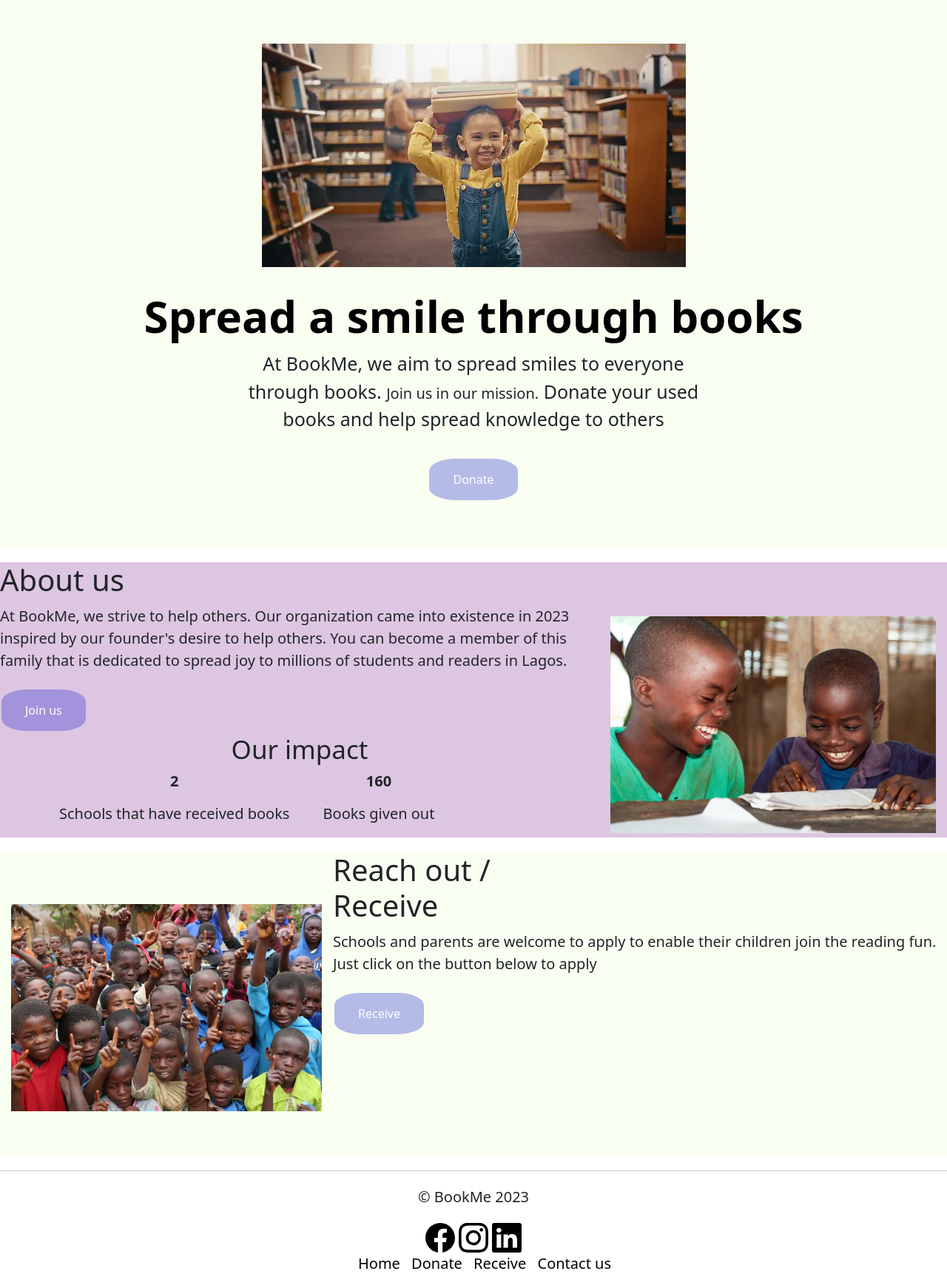
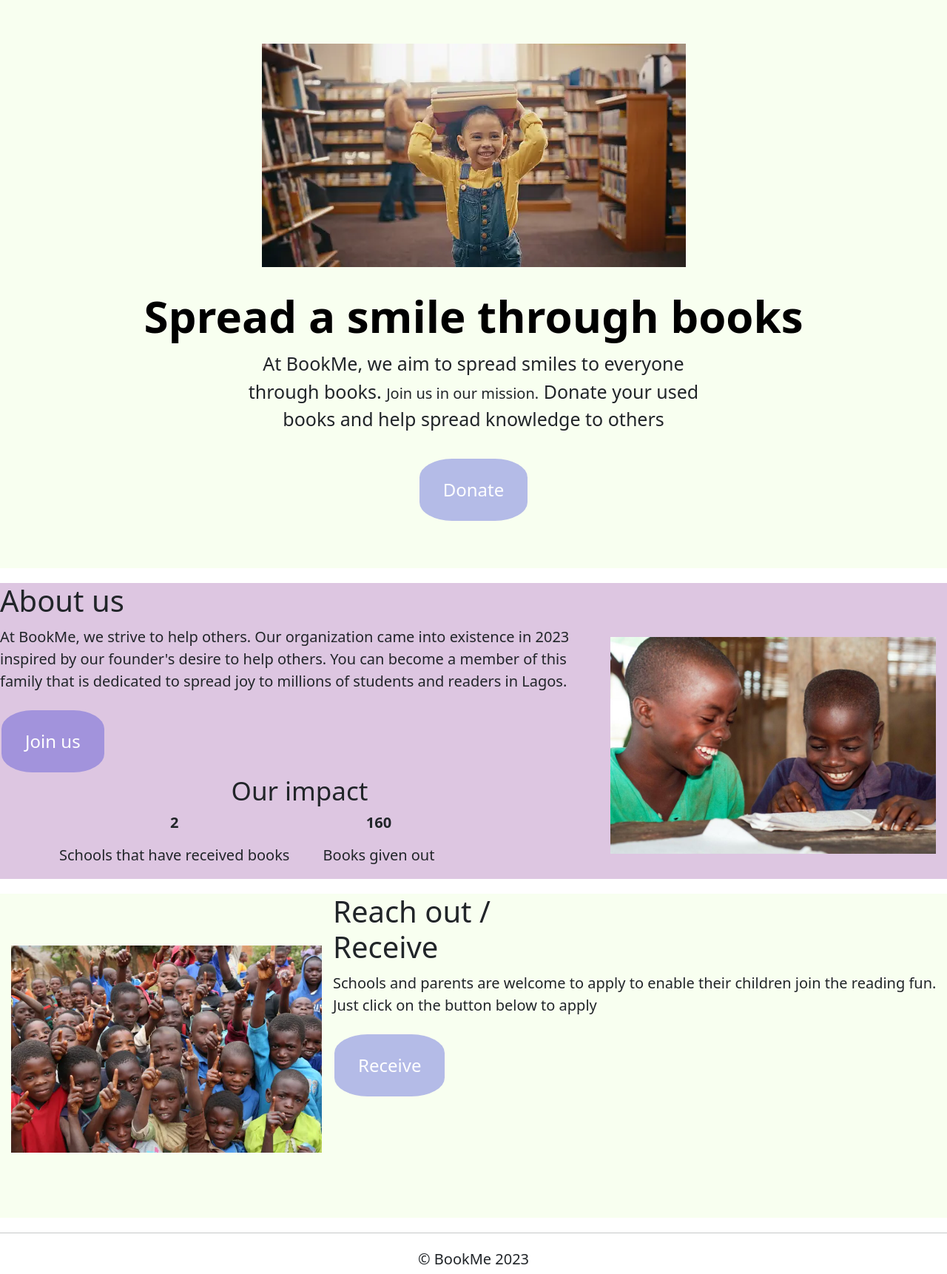
Before and after one commit to oselumeseagbonrofo/BookMe, a Django app: page / in a window 1280 px wide. Shown: the part 71-1793 px from the top of the page at 74% size. Run offline with Django 4.2, Linux system fonts and the light colour scheme.

Commit message:
Increase button size

```diff
--- a/static/css/styles.css
+++ b/static/css/styles.css
@@ -19,10 +19,10 @@ body{
     background-color: rgba(26,30,210,0.3);
     border: none;
     color: white;
-    padding: 16px 32px;
+    padding: 24px 32px;
     text-align: center;
     text-decoration: none;
-    font-size: 16px;
+    font-size: 24px;
     margin: 4px 2px;
     cursor: pointer;
     border-radius: 30%;
```
